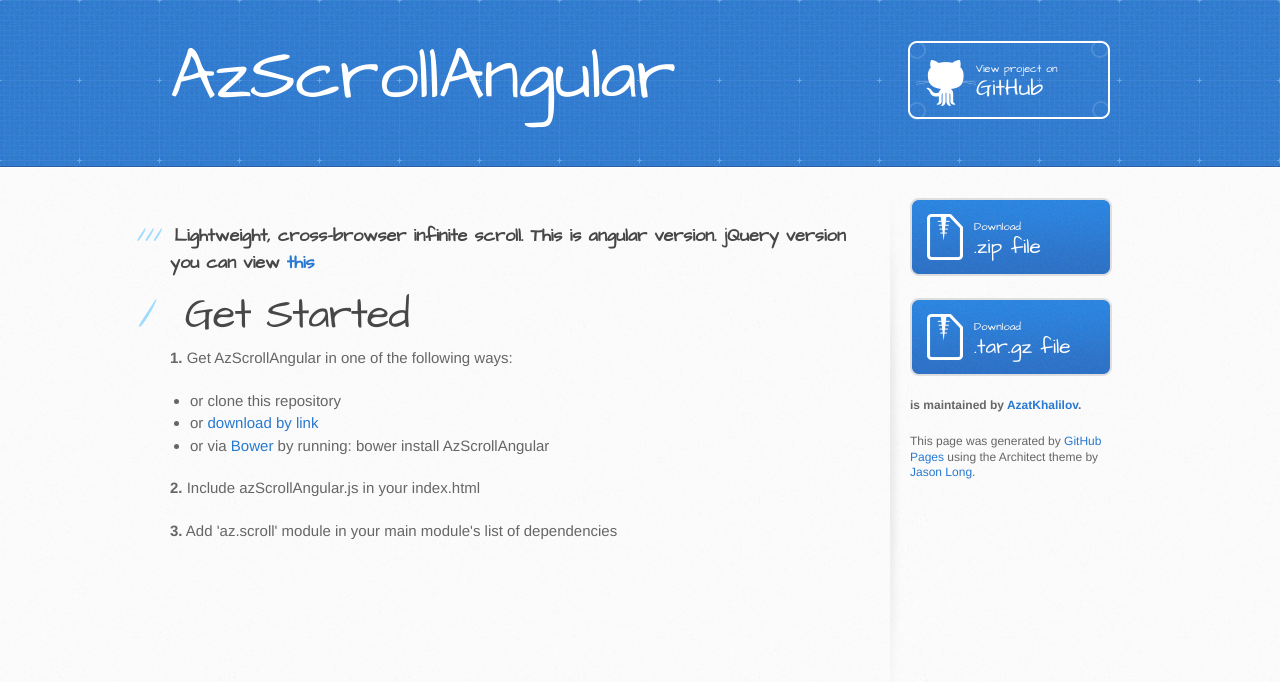
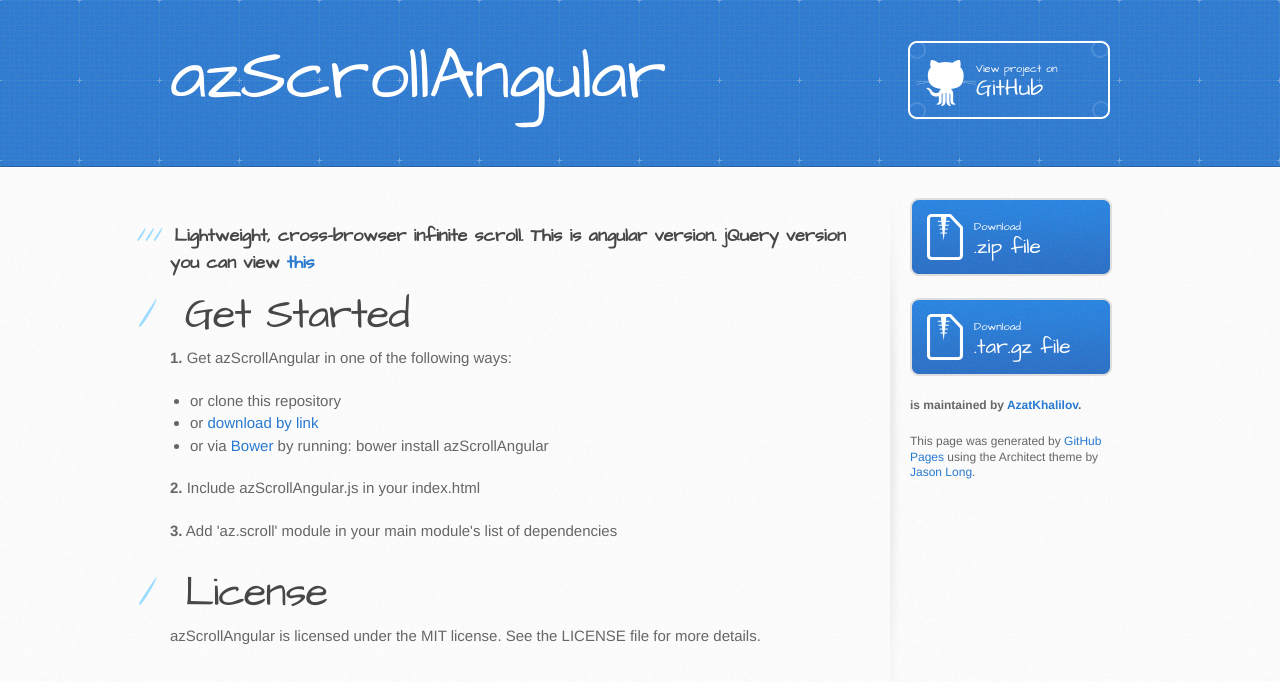
Before and after one commit to AzatKhalilov/azScrollAngular, a plain HTML site: page index.html in a window 1280 px wide. Drawn offline with Linux system fonts and the light colour scheme.

```diff
--- a/index.html
+++ b/index.html
@@ -13,13 +13,13 @@
     <script src="//html5shiv.googlecode.com/svn/trunk/html5.js"></script>
     <![endif]-->
 
-    <title>AzScrollAngular by AzatKhalilov</title>
+    <title>azScrollAngular by AzatKhalilov</title>
   </head>
 
   <body>
     <header>
       <div class="inner">
-        <h1>AzScrollAngular</h1>
+        <h1>azScrollAngular</h1>
         <h2></h2>
         <a href="https://github.com/AzatKhalilov/azScrollAngular" class="button"><small>View project on</small> GitHub</a>
       </div>
@@ -35,18 +35,23 @@
 <h1>
 <a id="get-started" class="anchor" href="#get-started" aria-hidden="true"><span aria-hidden="true" class="octicon octicon-link"></span></a>Get Started</h1>
 
-<p><strong>1.</strong> Get AzScrollAngular in one of the following ways:</p>
+<p><strong>1.</strong> Get azScrollAngular in one of the following ways:</p>
 
 <ul>
 <li>or clone this repository</li>
 <li>or <a href="https://github.com/AzatKhalilov/azScrollAngular/blob/master/src/js/azScrollAngular.js">download by link</a>
 </li>
-<li>or via <a href="http://bower.io/">Bower</a> by running: bower install AzScrollAngular</li>
+<li>or via <a href="http://bower.io/">Bower</a> by running: bower install azScrollAngular</li>
 </ul>
 
 <p><strong>2.</strong> Include azScrollAngular.js in your index.html</p>
 
 <p><strong>3.</strong> Add 'az.scroll' module in your main module's list of dependencies</p>
+
+<h1>
+<a id="license" class="anchor" href="#license" aria-hidden="true"><span aria-hidden="true" class="octicon octicon-link"></span></a>License</h1>
+
+<p>azScrollAngular is licensed under the MIT license. See the LICENSE file for more details.</p>
         </section>
 
         <aside id="sidebar">
--- a/params.json
+++ b/params.json
@@ -1 +1 @@
-{"name":"AzScrollAngular","tagline":"","body":"### Lightweight, cross-browser infinite scroll. This is angular version. jQuery version you can view [this](https://github.com/AzatKhalilov/azScroll)\r\n\r\n#Get Started\r\n**1.** Get AzScrollAngular in one of the following ways:\r\n\r\n+ or clone this repository\r\n+ or [download by link](https://github.com/AzatKhalilov/azScrollAngular/blob/master/src/js/azScrollAngular.js)\r\n+ or via [Bower](http://bower.io/) by running: bower install AzScrollAngular\r\n\r\n**2.** Include azScrollAngular.js in your index.html\r\n\r\n**3.** Add 'az.scroll' module in your main module's list of dependencies","google":"","note":"Don't delete this file! It's used internally to help with page regeneration."}
+{"name":"azScrollAngular","tagline":"","body":"### Lightweight, cross-browser infinite scroll. This is angular version. jQuery version you can view [this](https://github.com/AzatKhalilov/azScroll)\r\n\r\n#Get Started\r\n**1.** Get azScrollAngular in one of the following ways:\r\n\r\n+ or clone this repository\r\n+ or [download by link](https://github.com/AzatKhalilov/azScrollAngular/blob/master/src/js/azScrollAngular.js)\r\n+ or via [Bower](http://bower.io/) by running: bower install azScrollAngular\r\n\r\n**2.** Include azScrollAngular.js in your index.html\r\n\r\n**3.** Add 'az.scroll' module in your main module's list of dependencies\r\n\r\n#License\r\nazScrollAngular is licensed under the MIT license. See the LICENSE file for more details.","google":"","note":"Don't delete this file! It's used internally to help with page regeneration."}
```
